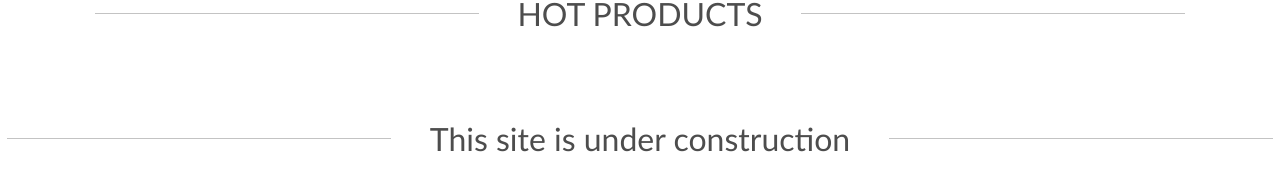
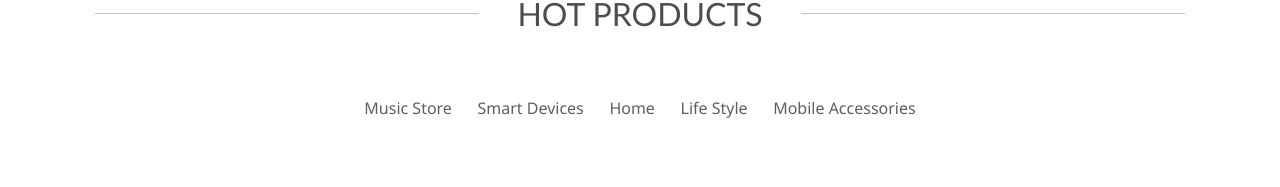
Before and after one commit to Jyotisman17/My_Store, a React (Create React App) app: page / in a window 1280 px wide. Shown: the part 2814-3001 px from the top of the page. Built offline with nearby package versions, Linux system fonts and the light colour scheme.

Commit message:
added hot menu

```diff
--- a/src/App.js
+++ b/src/App.js
@@ -6,6 +6,9 @@ import data from "./data/data.json"
 import Offers from "./components/Offers.js"
 import Heading from "./components/Heading.js"
 import StarProduct from"./components/StarProduct.js"
+import HotAccessoriesMenu from "./components/HotAccessoriesMenu.js"
+
+
 
 
 
@@ -19,8 +22,11 @@ function App() {
     <Heading text="STAR PRODUCTS"/>
     <StarProduct starProduct={data.starProduct}/>
     <Heading text="HOT PRODUCTS"/>
+    <HotAccessoriesMenu/>
     <Heading text="This site is under construction  "/>
     <Heading text="Guided by K.L.Narayan Sir"/>
+
+
   </Router>
   );
 }
--- /dev/null
+++ b/src/components/HotAccessoriesMenu.js
@@ -0,0 +1,18 @@
+import React from 'react'
+import {Link}  from "react-router-dom"
+import "../styles/HotAccessoriesMenu.css"
+
+
+const HotAccessoriesMenu = () => {
+    return (
+        <div className='HotAccessoriesMenu'>
+            <Link className='HotAccessoriesLink' to="/music"> Music Store </Link>
+            <Link className='HotAccessoriesLink' to="/smartDevices"> Smart Devices </Link>
+            <Link className='HotAccessoriesLink' to="/home"> Home </Link>
+            <Link className='HotAccessoriesLink' to="/lifestyle"> Life Style </Link>
+            <Link className='HotAccessoriesLink' to="/mobileAccessories"> Mobile Accessories </Link>
+        </div>
+    )
+}
+
+export default HotAccessoriesMenu
--- /dev/null
+++ b/src/styles/HotAccessoriesMenu.css
@@ -0,0 +1,19 @@
+.HotAccessoriesMenu{
+    display: flex;
+    justify-content: center;
+}
+
+.HotAccessoriesLink{
+    text-decoration: none;
+    color: rgb(94,94,94);
+    margin: 1vmax;
+    padding: 0.5vmax 0;
+    font-family: 'Segoe UI', Tahoma, Geneva, Verdana, sans-serif;
+}
+
+
+.HotAccessoriesLink:hover{
+    text-decoration: none;
+    color: orangered;
+    border-bottom: 1px solid orangered;
+}
```
